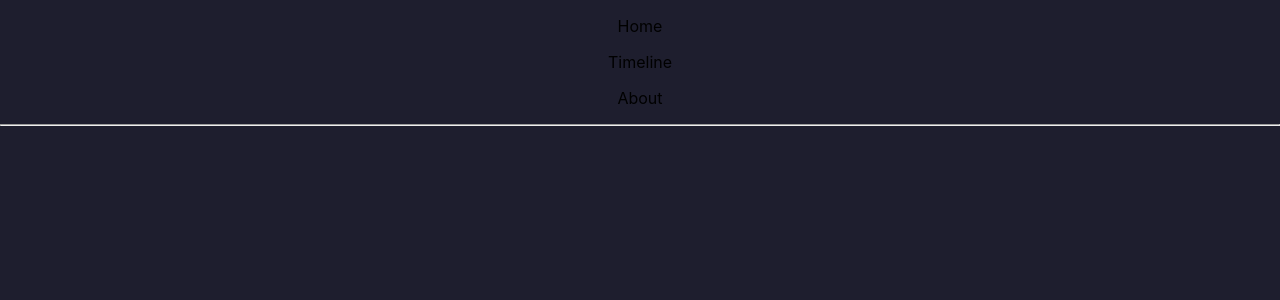
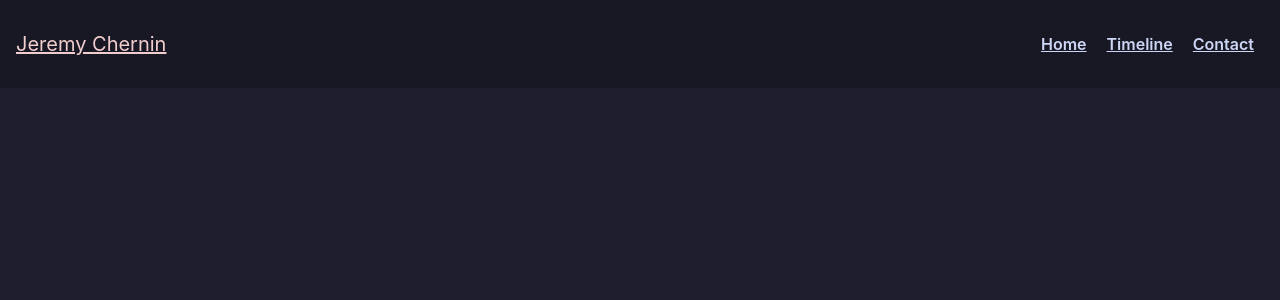
Before and after one commit to jchernin4/jchernin4.github.io, a React (Create React App) app: page / in a window 1280 px wide. Shown: the top 300 px of the page. Built offline with nearby package versions, Linux system fonts and the light colour scheme.

Commit message:
Starting header

```diff
--- /dev/null
+++ b/src/components/header/header.css
@@ -0,0 +1,78 @@
+.header {
+	position: fixed;
+	width: 100%;
+	top: 0;
+	left: 0;
+	background-color: var(--mantle);
+	z-index: 100;
+}
+
+.nav {
+	display: flex;
+	align-items: center;
+	justify-content: space-between;
+	position: relative;
+	height: 3.5rem;
+	width: 100%;
+	margin: 1rem;
+}
+
+.logo {
+	color: var(--flamingo);
+	transition: color 0.4s;
+	font-size: 1.25rem;;
+	/*font-family: var(--second-font);*/
+}
+
+.nav__toggle,
+.nav__close {
+	font-size: 1.5rem;
+	color: var(--flamingo);
+	cursor: pointer;
+}
+
+.nav__cta {
+	background-color: var(--mantle);
+	color: var(--text);
+	border: none;
+	border-radius: 4px;
+	cursor: pointer;
+	transition: background-color 0.3s ease;
+	padding: 0.75rem 1.5rem;
+}
+
+.navlist {
+	list-style-type: none;
+	display: flex;
+	flex-direction: row;
+	row-gap: 2.5rem;
+}
+
+.navitem {
+	margin: 10px;
+}
+
+.menu {
+	margin-right: 0px;
+	margin-left: auto;
+}
+
+.navlink {
+	color: var(--text);
+	font-weight: 600;
+	transition: color 0.4s;
+}
+
+.navlink:hover {
+	color: var(--flamingo);
+}
+
+.nav__close {
+	position: absolute;
+	top: 1rem;
+	right: 1.5rem;
+}
+
+.show-menu {
+	right: 0;
+}
--- /dev/null
+++ b/src/components/header/header.js
@@ -0,0 +1,32 @@
+import React from 'react';
+import { NavLink } from "react-router-dom";
+
+import "./header.css";
+
+const Header = () => {
+	return (
+		<header className="header">
+			<nav className="nav">
+				<NavLink to="/" className="logo">
+					Jeremy Chernin
+				</NavLink>
+
+				<div className="menu">
+					<ul className="navlist">
+						<li className="navitem">
+							<NavLink className="navlink" to="/">Home</NavLink>
+						</li>
+						<li className="navitem">
+							<NavLink className="navlink" to="/timeline">Timeline</NavLink>
+						</li>
+						<li className="navitem">
+							<NavLink className="navlink" to="/contact">Contact</NavLink>
+						</li>
+					</ul>
+				</div>
+			</nav>
+		</header>
+	);
+};
+
+export default Header;
--- /dev/null
+++ b/src/components/header/index.js
@@ -0,0 +1 @@
+export { default } from './header.js'
--- a/src/components/layout/layout.js
+++ b/src/components/layout/layout.js
@@ -1,51 +1,16 @@
-import { useNavigate, Outlet } from "react-router-dom";
+import { Outlet } from "react-router-dom";
 
 import "./layout.css";
 
+import Header from "../header";
 
 const Layout = () => {
-	const navigate = useNavigate();
-
 	return (
 		<div>
-			<div className="header">
-			</div>
+			<Header/>
 
 
-			<div>
-				{/* A "layout route" is a good place to put markup you want to
-          share across all the pages on your site, like navigation. */}
-				<div className="tablist">
-					<div
-						className="tab"
-						onClick={() => navigate("/")}
-						onKeyDown={() => navigate("/")}
-					>
-						<p>Home</p>
-					</div>
-					<div
-						className="tab"
-						onClick={() => navigate("/timeline")}
-						onKeyDown={() => navigate("/timeline")}
-					>
-						<p>Timeline</p>
-					</div>
-					<div
-						className="tab"
-						onClick={() => navigate("/about")}
-						onKeyDown={() => navigate("/about")}
-					>
-						<p>About</p>
-					</div>
-				</div>
-
-				<hr />
-
-				{/* An <Outlet> renders whatever child route is currently active,
-          so you can think about this <Outlet> as a placeholder for
-          the child routes we defined above. */}
-				<Outlet />
-			</div>
+			<Outlet />
 		</div>
 	);
 };
```
